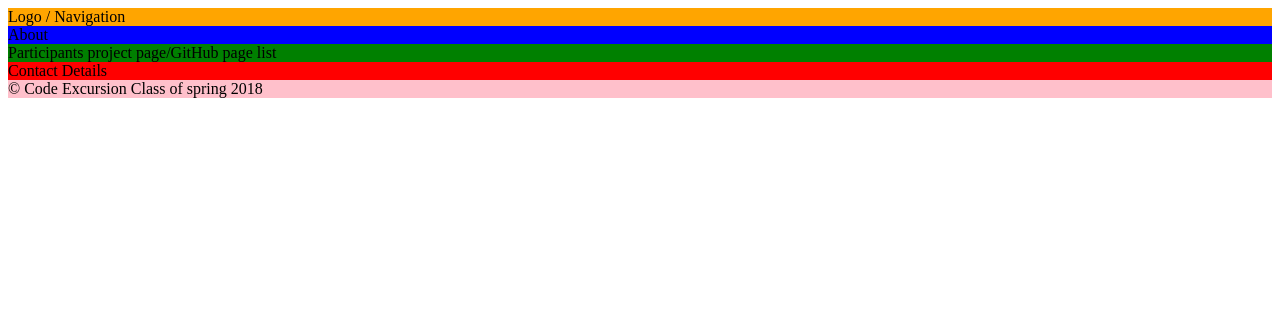
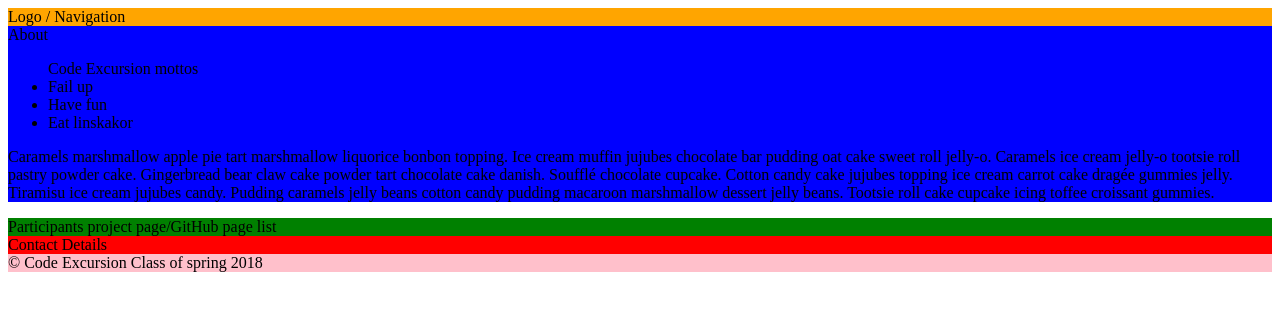
Before and after one commit to code-excursion/alumni-spring-2018, a plain HTML site: page index.html in a window 1280 px wide. Drawn offline with Linux system fonts and the light colour scheme.

Commit message:
adds abouts section

```diff
--- a/index.html
+++ b/index.html
@@ -9,7 +9,17 @@
 
   <body>
     <div style="background-color: orange">Logo / Navigation</div>
-    <div style="background-color: blue">About</div>
+    <div style="background-color: blue">About
+      <ul>Code Excursion mottos
+        <li>Fail up</li>
+        <li>Have fun</li>
+        <li>Eat linskakor</li>
+      </ul>
+
+      <p>Caramels marshmallow apple pie tart marshmallow liquorice bonbon topping. Ice cream muffin jujubes chocolate bar pudding oat cake sweet roll jelly-o. Caramels ice cream jelly-o tootsie roll pastry powder cake. Gingerbread bear claw cake powder tart chocolate cake danish. Soufflé chocolate cupcake. Cotton candy cake jujubes topping ice cream carrot cake dragée gummies jelly. Tiramisu ice cream jujubes candy. Pudding caramels jelly beans cotton candy pudding macaroon marshmallow dessert jelly beans. Tootsie roll cake cupcake icing toffee croissant gummies.</p>
+
+
+    </div>
     <div style="background-color: green">Participants project page/GitHub page list</div>
     <div style="background-color: red">Contact Details</div>
     <div style="background-color: pink">© Code Excursion Class of spring 2018</div>
```
